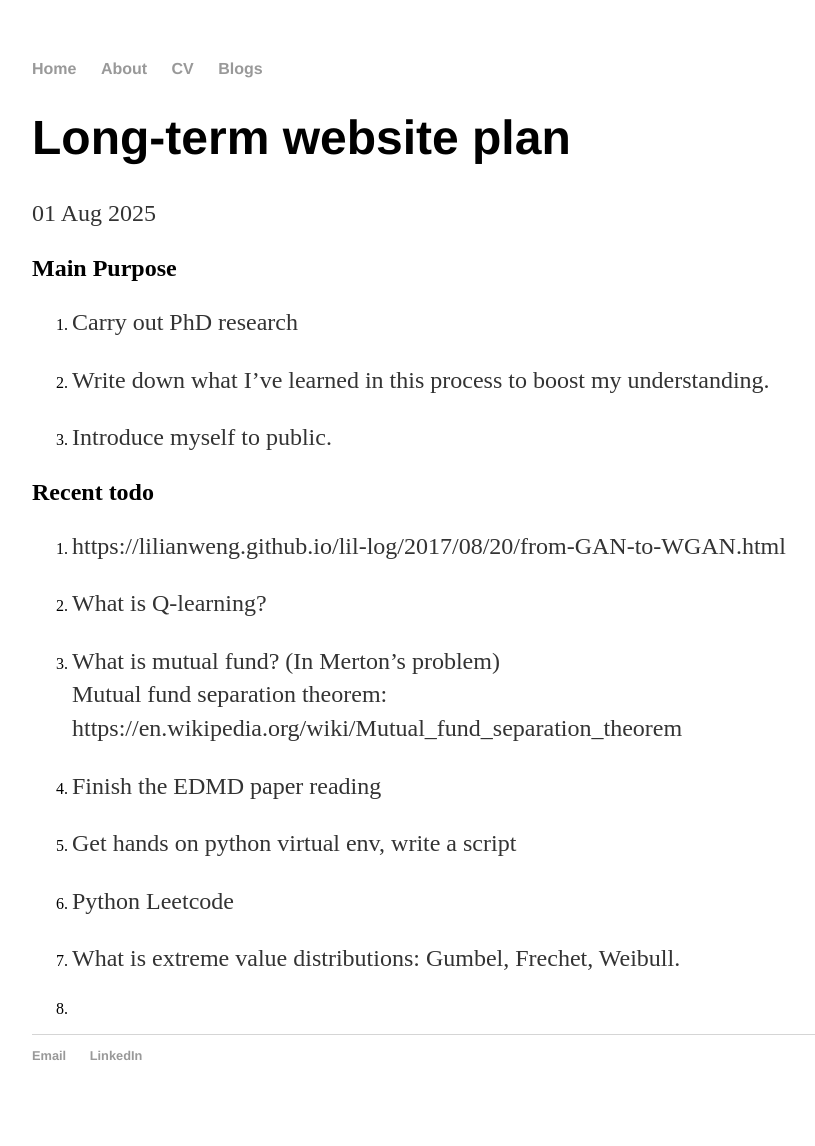
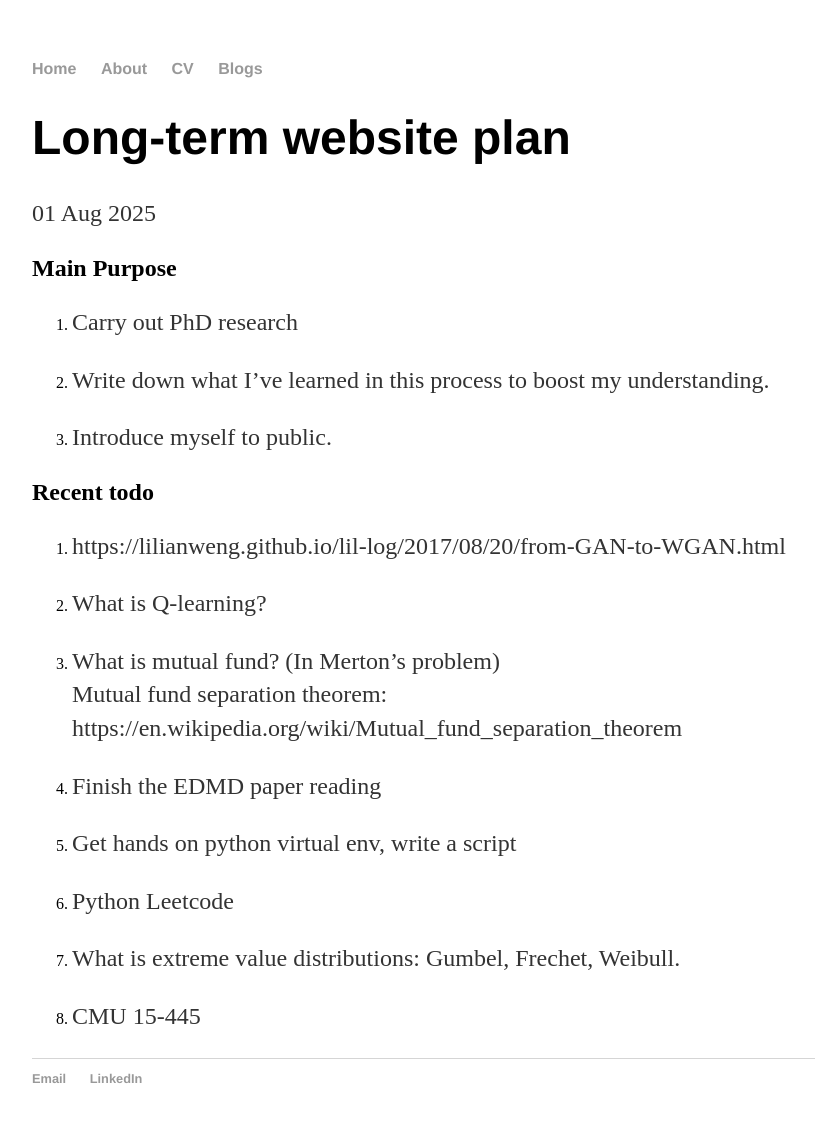
Before and after one commit to radarFudan/radarFudan.github.io, a Jekyll site: the page built from _posts/2025-08-01-Purpose-for-my-website.md, in a window 1280 px wide. Shown: the whole page, without its empty margins (160-975 px from the left). Built offline with Jekyll 4.4.1, drawn with Linux system fonts in a browser that asks for light colours; before the commit the page ends 1123 px from its top, so only the background shows below that.

Commit message:
Update 2025-08-01-Purpose-for-my-website.md

```diff
--- a/_posts/2025-08-01-Purpose-for-my-website.md
+++ b/_posts/2025-08-01-Purpose-for-my-website.md
@@ -29,4 +29,4 @@ Mutual fund separation theorem: https://en.wikipedia.org/wiki/Mutual_fund_separa
 
 7. What is extreme value distributions: Gumbel, Frechet, Weibull.
 
-8.
+8. CMU 15-445
```
